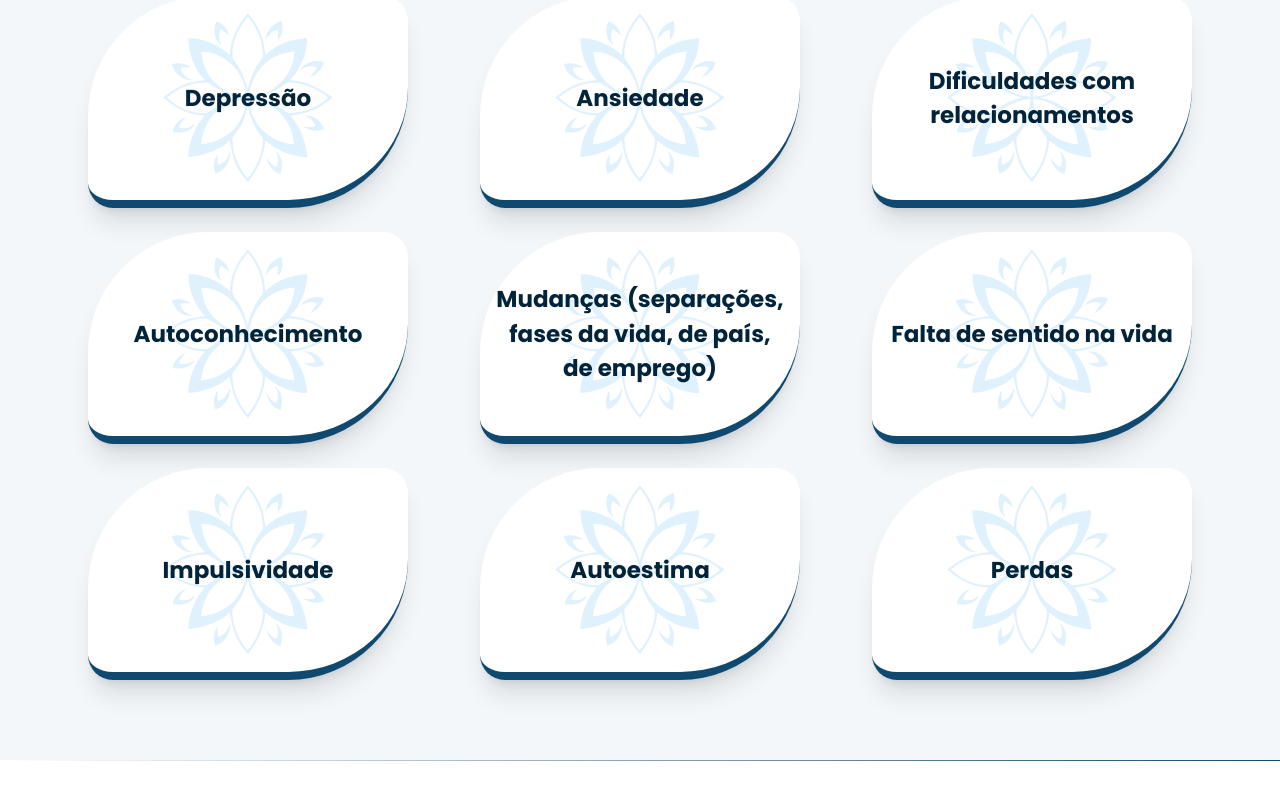
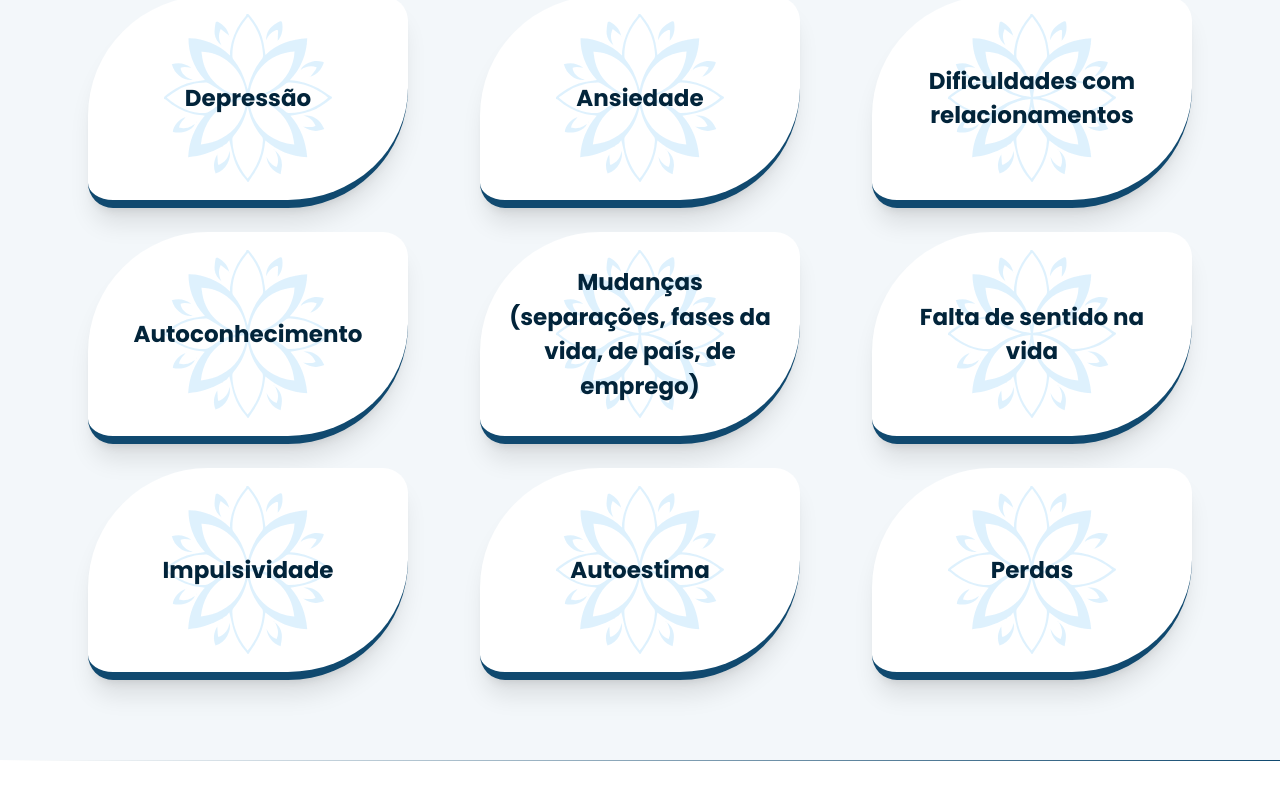
Before and after one commit to elena-calcada/psicologa-eliane-alano, a Next.js app: page / in a window 1280 px wide. Shown: the part 1615-2415 px from the top of the page. Built offline with nearby package versions, Linux system fonts and the light colour scheme.

Commit message:
max-w text card

```diff
--- a/components/Card.tsx
+++ b/components/Card.tsx
@@ -15,7 +15,7 @@ const Card = ({ containerStyle, area }: Props) => {
         height={149}
         className="absolute mx-auto my-auto inset-0 opacity-20 z-30"
       />
-      <h3 className="h3 text-titleColor z-40 max-w-[320px] text-center">{area}</h3>
+      <h3 className="h3 text-titleColor z-40 max-w-[270px] text-center">{area}</h3>
     </div>
   )
 }
```
